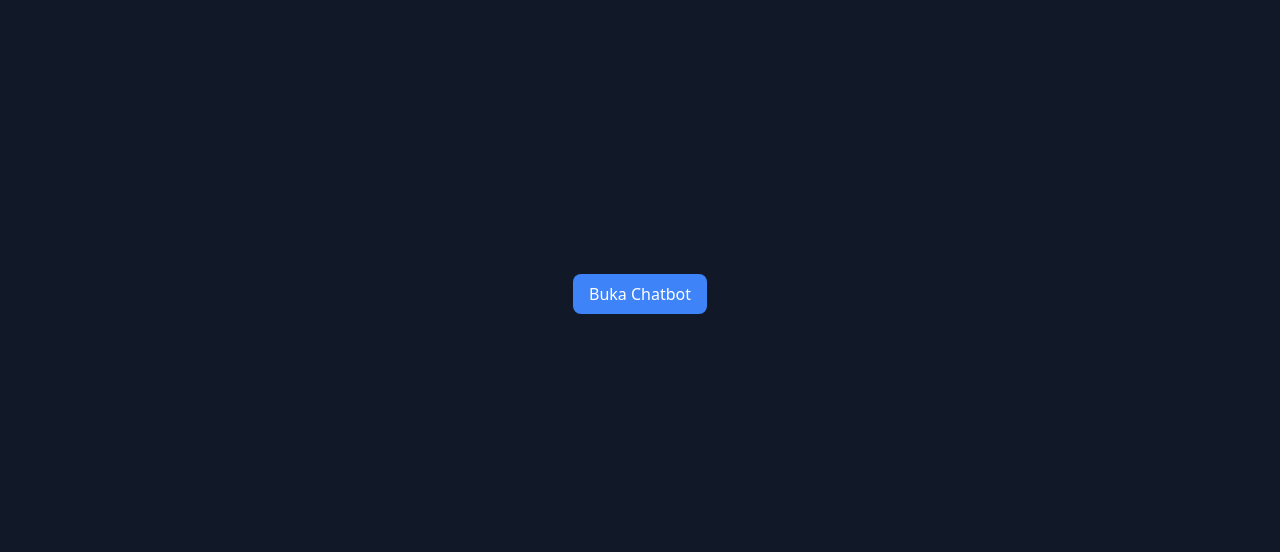
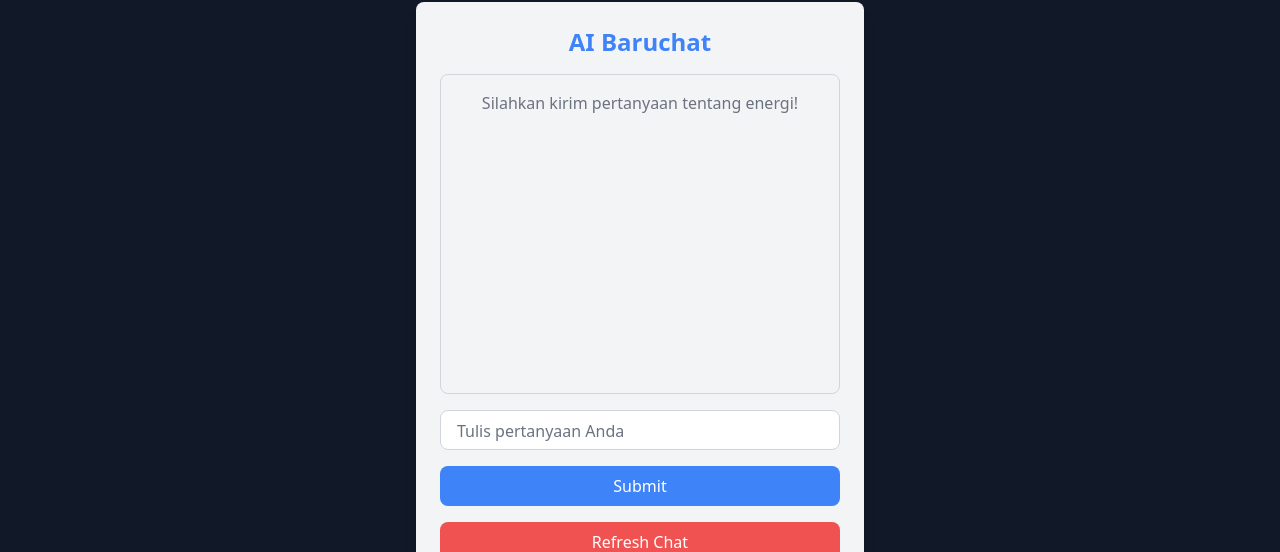
Before and after one commit to Aryo1235/mini-project, a React (Vite) app in the folder energy-management-app/: page /chat in a window 1280 px wide. Shown: the part 167-719 px from the top of the page. Built offline with nearby package versions, Linux system fonts and the light colour scheme.

Commit message:
Update Chat-Bot.jsx

```diff
--- a/energy-management-app/src/components/Chat-Bot.jsx
+++ b/energy-management-app/src/components/Chat-Bot.jsx
@@ -1,17 +1,14 @@
-import { useState } from "react";
+import { useState, useRef, useEffect } from "react";
 import { GoogleGenerativeAI, HarmCategory } from "@google/generative-ai";
 import ReactMarkdown from "react-markdown";
 import { getEnergyData } from "../utils/energyApi";
-import { useRef, useEffect } from "react";
+
 function ChatBot() {
   const [prompt, setPrompt] = useState("");
   const [chatHistory, setChatHistory] = useState([]);
   const [loading, setLoading] = useState(false);
   const [error, setError] = useState("");
-  const [isChatOpen, setIsChatOpen] = useState(false);
   const inputRef = useRef(null);
-  const openChatBot = () => setIsChatOpen(true); // Fungsi untuk membuka modal chatbot
-  const closeChatBot = () => setIsChatOpen(false); // Fungsi untuk menutup modal chatbot
 
   const handleSubmit = async (event) => {
     event.preventDefault();
@@ -81,56 +78,39 @@ Berikan jawaban yang langsung relevan dengan pertanyaan, termasuk strategi atau
 
   const handleKeyDown = (event) => {
     if (event.key === "Enter" && !event.shiftKey) {
-      event.preventDefault(); // Mencegah penambahan baris baru
-      handleSubmit(event); // Mengirimkan prompt ke AI
+      event.preventDefault();
+      handleSubmit(event);
     }
   };
+
   const adjustTextareaHeight = () => {
     const textarea = inputRef.current;
     if (textarea) {
-      // Reset tinggi ke auto untuk mengukur ulang
       textarea.style.height = "auto";
 
-      // Jika scrollHeight lebih besar dari 80px, tampilkan scrollbar
       if (textarea.scrollHeight > 80) {
-        textarea.style.height = `${80}px`; // batas tinggi maksimal 80px
-        textarea.style.overflowY = "auto"; // tampilkan scrollbar hanya jika melebihi
+        textarea.style.height = `${80}px`;
+        textarea.style.overflowY = "auto";
       } else {
-        textarea.style.height = `${textarea.scrollHeight}px`; // atur tinggi sesuai dengan konten
-        textarea.style.overflowY = "hidden"; // sembunyikan scrollbar
+        textarea.style.height = `${textarea.scrollHeight}px`;
+        textarea.style.overflowY = "hidden";
       }
     }
   };
 
-  // Menyesuaikan tinggi ketika prompt berubah
   useEffect(() => {
     adjustTextareaHeight();
   }, [prompt]);
 
   return (
     <div className="flex flex-col items-center justify-center h-screen bg-gray-900">
-      <button
-        onClick={openChatBot}
-        className="bg-blue-500 text-white py-2 px-4 rounded-lg hover:bg-blue-600 transition-all duration-300 ease-in-out"
-      >
-        Buka Chatbot
-      </button>
-
-      {isChatOpen && ( // Tampilkan modal chatbot jika isChatOpen true
-        <div className="fixed inset-0 bg-black bg-opacity-50 flex items-center justify-center z-50">
       <div className="bg-gray-100 rounded-lg shadow-lg p-6 w-full max-w-md">
-            <button
-              onClick={closeChatBot}
-              className="text-gray-500 float-right hover:text-gray-700 focus:outline-none"
-            >
-              ✕
-            </button>
         <h1 className="text-2xl font-bold mb-4 text-center text-blue-500">
           AI Baruchat
         </h1>
 
         {/* Chat Window */}
-            <div className="flex flex-col space-y-4 h-60 overflow-y-auto border border-gray-300 rounded-lg p-4 mb-4">
+        <div className="flex flex-col space-y-4 h-80 overflow-y-auto border border-gray-300 rounded-lg p-4 mb-4">
           {chatHistory.length === 0 && !loading ? (
             <p className="text-center text-gray-500">
               Silahkan kirim pertanyaan tentang energi!
@@ -175,7 +155,7 @@ Berikan jawaban yang langsung relevan dengan pertanyaan, termasuk strategi atau
             placeholder="Tulis pertanyaan Anda"
             className="border border-gray-300 rounded-lg px-4 py-2 w-full focus:outline-none focus:ring-2 focus:ring-blue-500 resize-none"
             disabled={loading}
-                rows="1" // Mulai dengan 1 baris
+            rows="1"
             ref={inputRef}
           />
 
@@ -199,8 +179,6 @@ Berikan jawaban yang langsung relevan dengan pertanyaan, termasuk strategi atau
         </button>
       </div>
     </div>
-      )}
-    </div>
   );
 }
 
```
Lines whose indentation alone changed are shown as unchanged.
